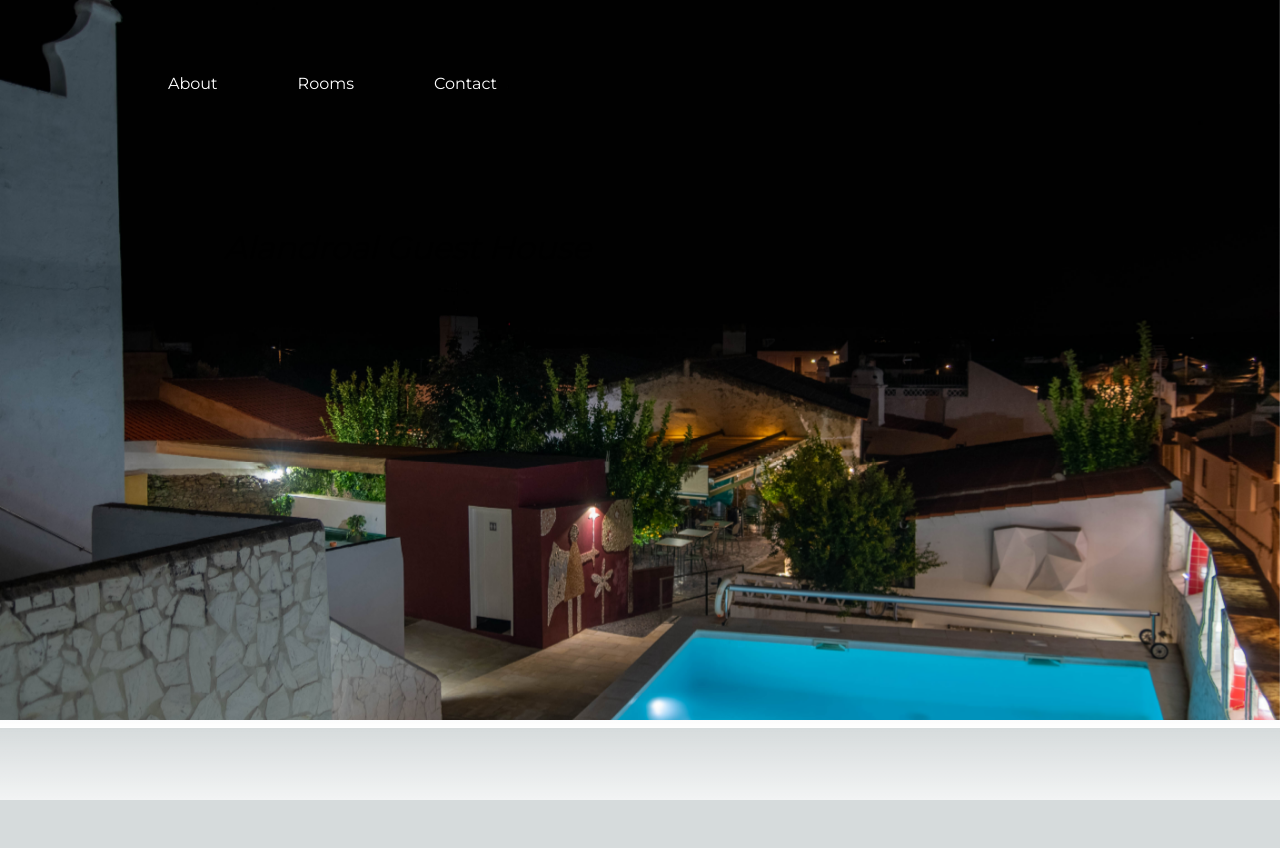
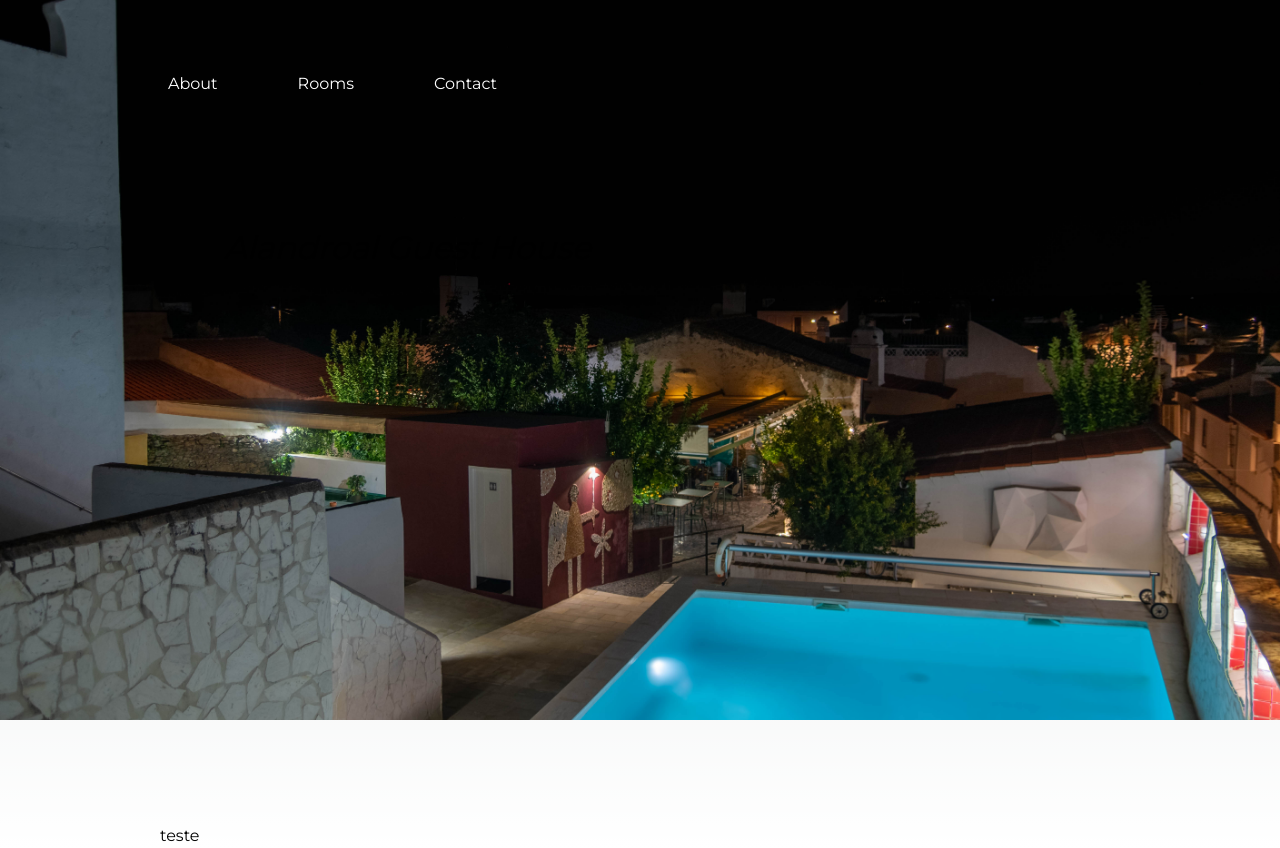
Before and after one commit to joaorsmatos02/AlandroalGuestHouse, a Next.js app: page / in a window 1280 px wide. Before the commit the page ends 800 px from the top, so only its background shows below. Built offline with nearby package versions, Linux system fonts and the light colour scheme.

Commit message:
small changes

```diff
--- a/src/app/page.module.css
+++ b/src/app/page.module.css
@@ -16,3 +16,9 @@
     font-style: italic;
     font-size: 2em;
 }
+
+.secondDiv {
+    margin-left: 10em;
+    margin-right: 10em;
+    margin-top: 90vh;
+}
--- a/src/app/page.tsx
+++ b/src/app/page.tsx
@@ -8,6 +8,9 @@ export default function Home() {
         <div className={styles.background}>
             <h1>Alandroal Guest House</h1>
         </div>
+        <div className={styles.secondDiv}>
+            <h1>teste</h1>
+        </div>
     </div>
   );
 }
```
